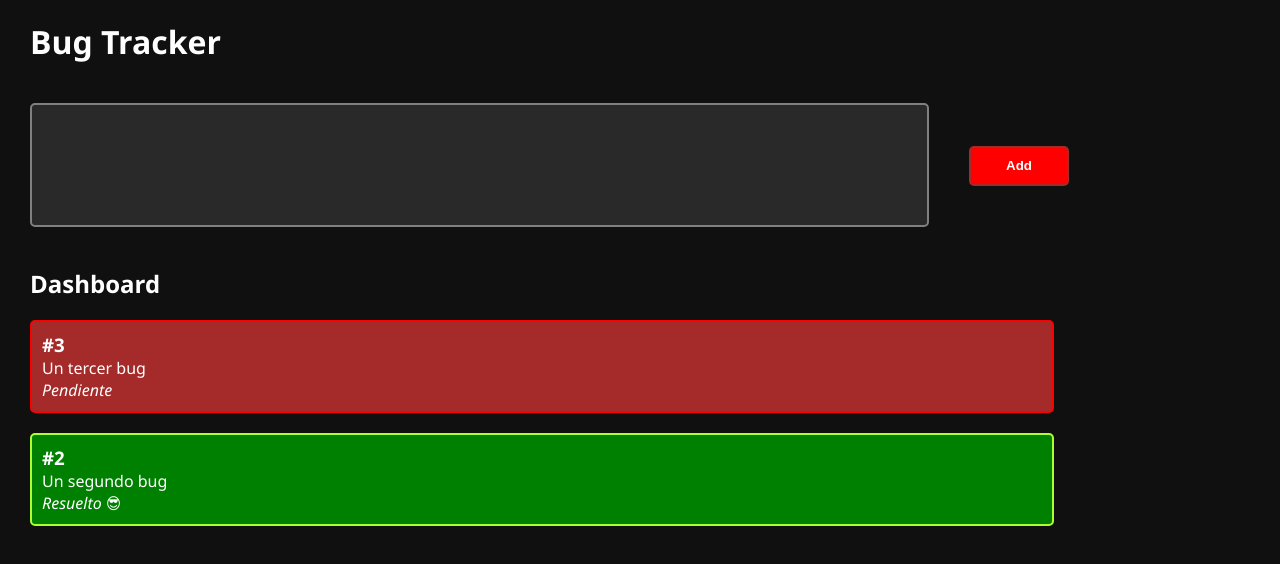
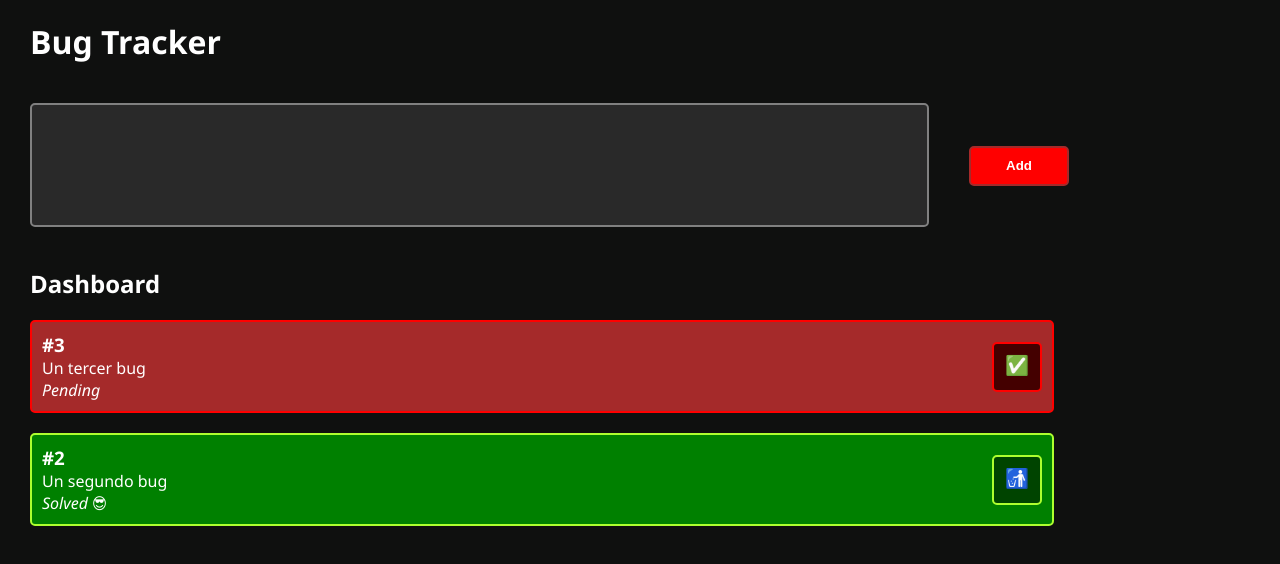
Before and after one commit to sergiocld99/starter-redux-bugTracker, a React app: page / in a window 1280 px wide. Shown: the top 564 px of the page. Built offline with nearby package versions, Linux system fonts and the light colour scheme.

Commit message:
Add Buttons to Bug Cards (no functionality)

```diff
--- a/public/styles.css
+++ b/public/styles.css
@@ -9,6 +9,10 @@ body {
     height: 100vh;
     background-color: #0f100f;
     font-family: 'Segoe UI', Tahoma, Geneva, Verdana, sans-serif;
+}
+
+button:hover {
+    cursor: pointer;
 }
 
 .main-container {
@@ -47,10 +51,6 @@ h2 {
     border: solid brown 2px;
 }
 
-.form-container .add-btn:hover {
-    cursor: pointer;
-}
-
 .bug-container {
     border-radius: 5px;
     border: solid gray 2px;
@@ -58,6 +58,8 @@ h2 {
     margin-bottom: 20px;
     padding: 10px;
     background-color: #262926;
+    display: flex;
+    align-items: center;
 }
 
 .bug-solved {
@@ -65,7 +67,29 @@ h2 {
     border: solid greenyellow 2px;
 }
 
+.bug-container .bug-information {
+    width: calc(100% - 50px);
+}
+
+.bug-container .emoji-btn {
+    width: 50px;
+    height: 50px;
+    border-radius: 5px;
+    font-size: larger;
+    padding-bottom: 2px;
+}
+
+.bug-solved .emoji-btn {
+    border: solid greenyellow 2px;
+    background-color: #004400;
+}
+
 .bug-unsolved {
     background-color: brown;
     border: solid red 2px;
 }
+
+.bug-unsolved .emoji-btn {
+    border: solid red 2px;
+    background-color: #440000;
+}
--- a/src/components/Form.tsx
+++ b/src/components/Form.tsx
@@ -11,7 +11,7 @@ const Form = () => {
             <input className="text-input" onChange={e => {
                 setDescription(e.target.value)
             }}></input>
-            <input className="add-btn" type="button" value="Add" onClick={e => {
+            <button className="add-btn" onClick={e => {
                 if (description?.trim().length >= 10){
                     store.dispatch(addBug(description.trim()))
 
@@ -19,7 +19,7 @@ const Form = () => {
                     alert("La descripción debe contener al menos 10 caracteres")
                 }
 
-            }} />
+            }}>Add</button>
         </div>
     )
 }
--- a/src/components/SolvedBug.tsx
+++ b/src/components/SolvedBug.tsx
@@ -4,9 +4,13 @@ import Bug from "../model/bug";
 const SolvedBug = (b: Bug) => {
     return (
         <div className="bug-container bug-solved" >
-            <h3>#{b.id}</h3>
-            <p>{b.description}</p>
-            <i>Resuelto 😎</i>
+            <div className="bug-information">
+                <h3>#{b.id}</h3>
+                <p>{b.description}</p>
+                <p><i>Solved</i> 😎</p>
+            </div>
+
+            <button className="emoji-btn">🚮</button>
         </div>
     )
 }
--- a/src/components/UnsolvedBug.tsx
+++ b/src/components/UnsolvedBug.tsx
@@ -4,9 +4,13 @@ import Bug from "../model/bug";
 const UnsolvedBug = (b: Bug) => {
     return (
         <div className='bug-container bug-unsolved' >
-            <h3>#{b.id}</h3>
-            <p>{b.description}</p>
-            <i>Pendiente</i>
+            <div className="bug-information">
+                <h3>#{b.id}</h3>
+                <p>{b.description}</p>
+                <i>Pending</i>
+            </div>
+
+            <button className="emoji-btn">✅</button>
         </div>
     )
 }
```
